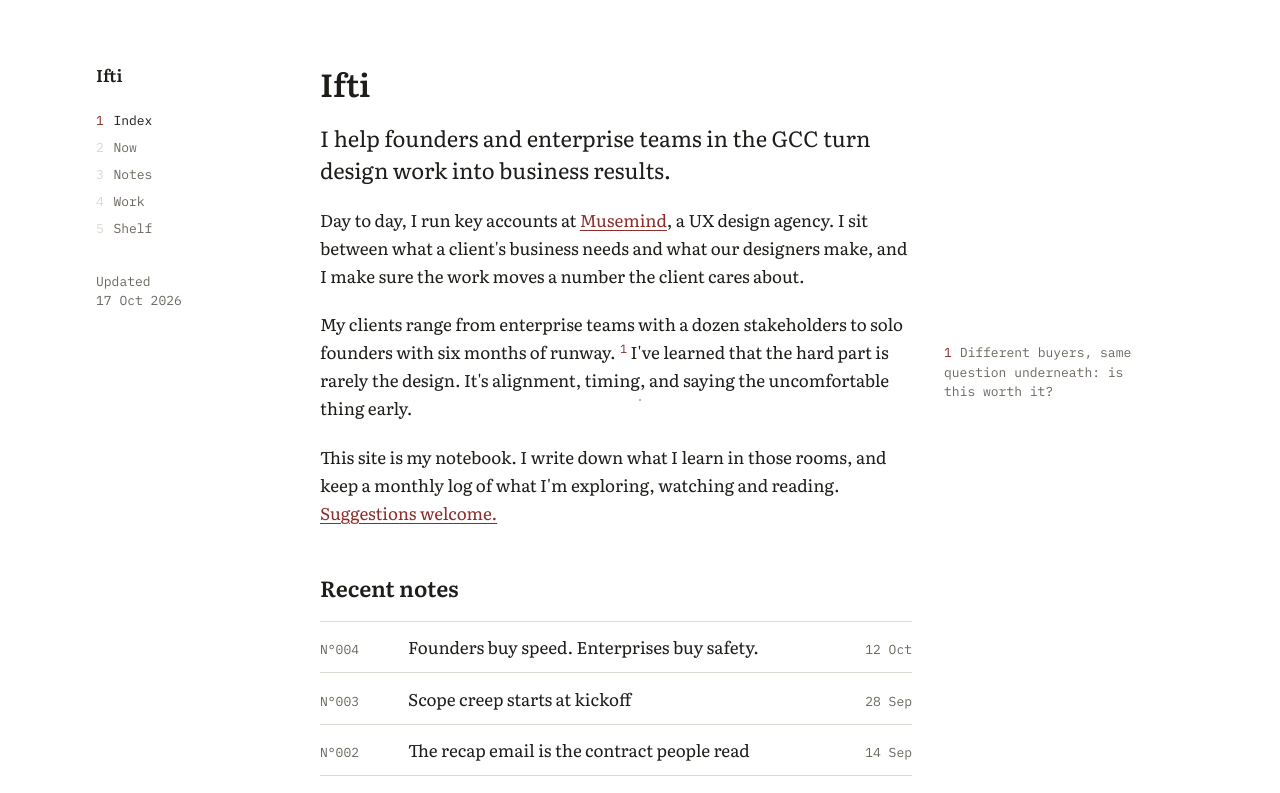
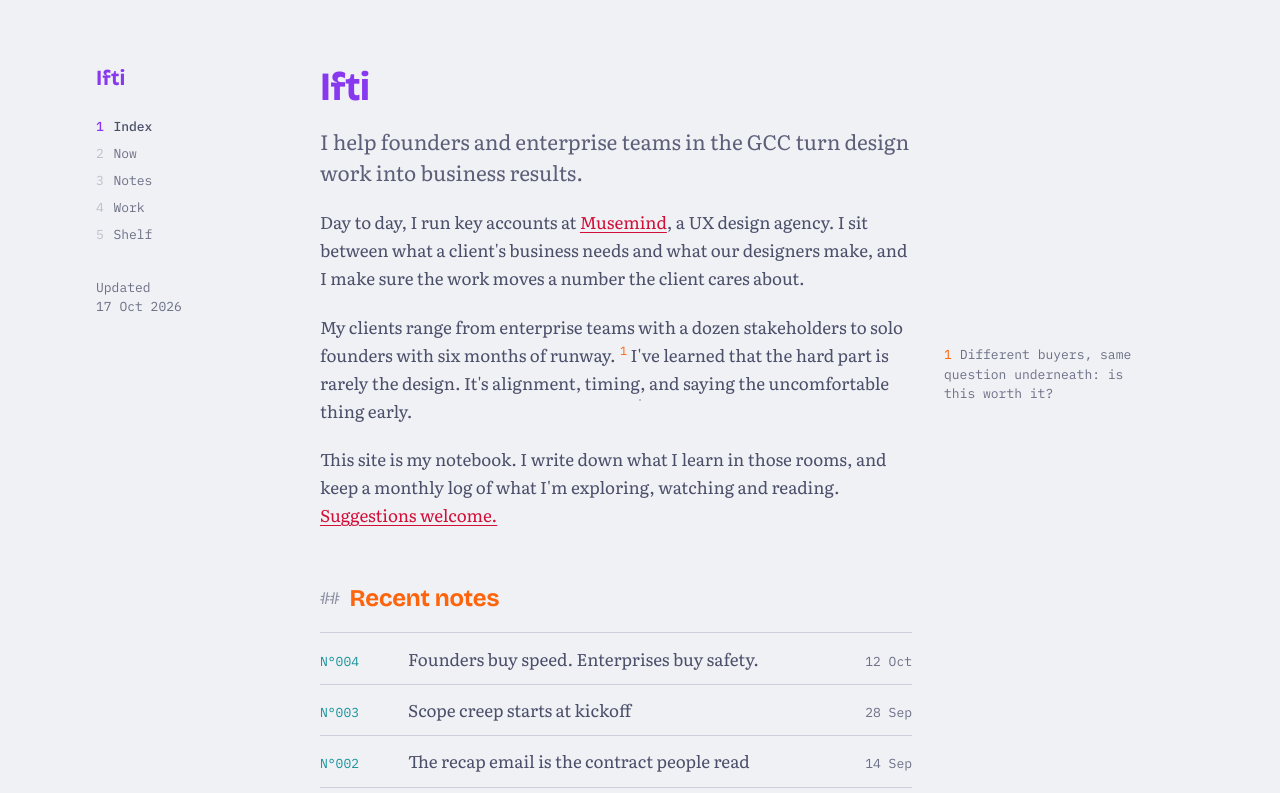
Before and after one commit to MehediIfti/Ifti, a plain HTML site: page index.html in a window 1280 px wide. Shown: the top 793 px of the page. Drawn offline with nearby package versions, Linux system fonts and the light colour scheme.

Commit message:
Switch to Catppuccin palette with clearer heading hierarchy
Latte in light mode, Mocha in dark. Headings move to Bricolage
Grotesque with their own colours; labels, links and tags each get
a distinct hue.

Co-Authored-By: Claude Opus 5.5 <noreply@anthropic.com>
Claude-Session: https://claude.ai/code/session_01KTduLY4vyYp5oYHgKGNYnA

```diff
--- a/index.html
+++ b/index.html
@@ -7,35 +7,51 @@
 <meta name="description" content="Notes on design, clients and the business between them.">
 <link rel="preconnect" href="https://fonts.googleapis.com">
 <link rel="preconnect" href="https://fonts.gstatic.com" crossorigin>
-<link rel="stylesheet" href="https://fonts.googleapis.com/css2?family=Literata:ital,opsz,wght@0,7..72,400;0,7..72,600;1,7..72,400&family=IBM+Plex+Mono:wght@400;500&display=swap">
+<link rel="stylesheet" href="https://fonts.googleapis.com/css2?family=Bricolage+Grotesque:opsz,wght@12..96,700&family=Literata:ital,opsz,wght@0,7..72,400;0,7..72,600;1,7..72,400&family=IBM+Plex+Mono:wght@400;500&display=swap">
 <style>
 html, body { margin: 0; }
 img { max-width: 100%; }
 [hidden] { display: none !important; }
-/* Layout: a pocket notebook on dot-grid paper. Narrow index rail on the left, one reading column, sidenotes in the right margin. */
+/* Layout: a pocket notebook on dot-grid paper. Narrow index rail on the left, one reading column, sidenotes in the right margin.
+   Colour: Catppuccin. Latte in light mode, Mocha in dark mode. Headings, links and labels each get their own hue, like syntax highlighting. */
 :root {
-  --paper-l: #ffffff; --paper-d: #161514;     /* paper (light / dark) */
-  --accent-l: #8c2f2b; --accent-d: #e8a19b;   /* oxblood ink (light / dark) */
-  --paper: var(--paper-l);
-  --ink: #1f1d1a;
-  --muted: #6b675f;
-  --rule: #dcd9d2;
-  --accent: var(--accent-l);
-  --mark: #fbe98a;        /* highlighter */
-  --dot: #b9b5ac;
+  /* Catppuccin Latte */
+  --base: #eff1f5; --mantle: #e6e9ef; --surface0: #ccd0da; --surface1: #bcc0cc; --overlay1: #8c8fa1;
+  --text: #4c4f69; --subtext1: #5c5f77; --subtext0: #6c6f85;
+  --mauve: #8839ef; --maroon: #d20f39; --peach: #fe640b; --teal: #179299; --green: #40a02b;
+  --yellow: #df8e1d; --pink: #ea76cb; --sky: #04a5e5; --lavender: #7287fd;
+
+  --paper: var(--base);
+  --ink: var(--text);
+  --muted: var(--subtext0);
+  --rule: var(--surface0);
+  --dot: var(--surface1);
+  --accent: var(--maroon);                  /* links */
+  --h1: var(--mauve);
+  --h2: var(--peach);
+  --label: var(--teal);
+  --mark: color-mix(in srgb, var(--yellow) 28%, transparent);
+  --display: "Bricolage Grotesque", "Segoe UI", system-ui, sans-serif;
   --serif: "Literata", Georgia, "Times New Roman", serif;
   --mono: "IBM Plex Mono", ui-monospace, "SFMono-Regular", Menlo, monospace;
-  --s-0: 0.8125rem; --s-1: 1.0625rem; --s-2: 1.375rem; --s-3: 2rem;
+  --s-0: 0.8125rem; --s-1: 1.0625rem; --s-2: 1.5rem; --s-3: 2.5rem;
 }
 @media (prefers-color-scheme: dark) {
   :root:not([data-theme="light"]) {
-    --paper: var(--paper-d); --ink: #e7e4df; --muted: #9d988f; --rule: #2e2c29;
-    --accent: var(--accent-d); --mark: #5a4f12; --dot: #3d3a36; color-scheme: dark;
+    /* Catppuccin Mocha */
+    --base: #1e1e2e; --mantle: #181825; --surface0: #313244; --surface1: #45475a; --overlay1: #7f849c;
+    --text: #cdd6f4; --subtext1: #bac2de; --subtext0: #a6adc8;
+    --mauve: #cba6f7; --maroon: #f38ba8; --peach: #fab387; --teal: #94e2d5; --green: #a6e3a1;
+    --yellow: #f9e2af; --pink: #f5c2e7; --sky: #89dceb; --lavender: #b4befe;
+    color-scheme: dark;
   }
 }
 :root[data-theme="dark"] {
-  --paper: var(--paper-d); --ink: #e7e4df; --muted: #9d988f; --rule: #2e2c29;
-  --accent: var(--accent-d); --mark: #5a4f12; --dot: #3d3a36; color-scheme: dark;
+  --base: #1e1e2e; --mantle: #181825; --surface0: #313244; --surface1: #45475a; --overlay1: #7f849c;
+  --text: #cdd6f4; --subtext1: #bac2de; --subtext0: #a6adc8;
+  --mauve: #cba6f7; --maroon: #f38ba8; --peach: #fab387; --teal: #94e2d5; --green: #a6e3a1;
+  --yellow: #f9e2af; --pink: #f5c2e7; --sky: #89dceb; --lavender: #b4befe;
+  color-scheme: dark;
 }
 
 * { box-sizing: border-box; }
@@ -64,12 +80,13 @@ a:focus-visible, button:focus-visible { outline: 2px solid var(--accent); outlin
 
 /* index rail */
 .rail { position: sticky; top: calc(env(safe-area-inset-top, 0px) + 4rem); align-self: start; font-family: var(--mono); font-size: var(--s-0); }
-.rail .name { font-family: var(--serif); font-size: var(--s-1); font-weight: 600; color: var(--ink); text-decoration: none; display: block; margin-bottom: 1.5rem; line-height: 1.3; }
+.rail .name { font-family: var(--display); font-size: 1.35rem; font-weight: 700; color: var(--h1); text-decoration: none; display: block; margin-bottom: 1.5rem; line-height: 1.3; }
 .rail ol { list-style: none; margin: 0; padding: 0; display: grid; gap: 0.35rem; }
 .rail a.nav { color: var(--muted); text-decoration: none; display: flex; gap: 0.6rem; }
-.rail a.nav kbd { font: inherit; color: var(--rule); min-width: 1ch; }
+.rail a.nav kbd { font: inherit; color: var(--surface1); min-width: 1ch; }
 .rail a.nav:hover, .rail a.nav[aria-current="page"] { color: var(--ink); }
-.rail a.nav[aria-current="page"] kbd { color: var(--accent); }
+.rail a.nav[aria-current="page"] kbd { color: var(--mauve); }
+.rail a.nav[aria-current="page"] { font-weight: 500; }
 .rail .stamp { margin-top: 2rem; color: var(--muted); line-height: 1.5; }
 
 /* reading column + margin for sidenotes */
@@ -79,43 +96,46 @@ main { min-width: 0; padding-right: 15rem; }
 .js .page + .page { margin-top: 0; padding-top: 0; border-top: 0; }
 .js .page:not(.on) { display: none; }
 
-h1, h2, h3 { font-weight: 600; line-height: 1.2; text-wrap: balance; margin: 0; }
-h1 { font-size: var(--s-3); letter-spacing: -0.01em; }
-h2 { font-size: var(--s-2); }
+h1, h2, h3 { font-family: var(--display); font-weight: 700; line-height: 1.15; text-wrap: balance; margin: 0; }
+h1 { font-size: var(--s-3); letter-spacing: -0.02em; color: var(--h1); }
+h2 { font-size: var(--s-2); letter-spacing: -0.01em; color: var(--h2); }
+h2::before { content: "## "; font-family: var(--mono); font-weight: 400; font-size: 0.7em; color: var(--overlay1); vertical-align: 0.12em; }
 h3 { font-size: var(--s-1); }
 .page > * + * { margin-top: 1.25rem; }
-.page > h2 { margin-top: 3rem; }
+.page > h2 { margin-top: 3.5rem; }
+.page > h1 + * { margin-top: 1rem; }
 p { margin: 0; }
-.lede { font-size: var(--s-2); line-height: 1.45; color: var(--ink); }
-.label { font-family: var(--mono); font-size: var(--s-0); color: var(--muted); letter-spacing: 0.04em; text-transform: uppercase; }
+.lede { font-size: 1.3rem; line-height: 1.5; color: var(--subtext1); }
+.label { font-family: var(--mono); font-size: var(--s-0); color: var(--label); letter-spacing: 0.04em; text-transform: uppercase; }
 hl, mark { background: var(--mark); color: inherit; padding: 0 0.15em; }
 
 /* sidenotes (Tufte style) */
 .page { counter-reset: sn; }
 .sn-ref { counter-increment: sn; }
-.sn-ref::after { content: counter(sn); font-family: var(--mono); font-size: 0.7em; vertical-align: super; color: var(--accent); margin-left: 1px; }
+.sn-ref::after { content: counter(sn); font-family: var(--mono); font-size: 0.7em; vertical-align: super; color: var(--peach); margin-left: 1px; }
 .sn {
   float: right; clear: right; width: 13rem; margin-right: -15rem; margin-top: 0.3rem;
   font-family: var(--mono); font-size: var(--s-0); line-height: 1.5; color: var(--muted);
 }
-.sn::before { content: counter(sn) " "; color: var(--accent); }
+.sn::before { content: counter(sn) " "; color: var(--peach); }
 
 /* lists */
 .entries { list-style: none; padding: 0; margin-inline: 0; margin-bottom: 0; border-top: 1px solid var(--rule); }
 .entries li { border-bottom: 1px solid var(--rule); }
 .entries a { display: grid; grid-template-columns: 4.5rem minmax(0, 1fr) auto; gap: 1rem; align-items: baseline; padding: 0.7rem 0; text-decoration: none; color: var(--ink); }
 .entries a:hover .t { color: var(--accent); }
+.entries .no.no { color: var(--label); }
 .entries .no, .entries .d { font-family: var(--mono); font-size: var(--s-0); color: var(--muted); font-variant-numeric: tabular-nums; }
 
 dl.facts { display: grid; grid-template-columns: 7rem minmax(0, 1fr); gap: 0.75rem 1.25rem; margin-inline: 0; margin-bottom: 0; }
-dl.facts dt { font-family: var(--mono); font-size: var(--s-0); color: var(--muted); padding-top: 0.25rem; text-transform: uppercase; letter-spacing: 0.04em; }
+dl.facts dt { font-family: var(--mono); font-size: var(--s-0); color: var(--label); padding-top: 0.25rem; text-transform: uppercase; letter-spacing: 0.04em; }
 dl.facts dd { margin: 0; }
 
 ul.plain { margin-inline: 0; margin-bottom: 0; padding-left: 1.1rem; display: grid; gap: 0.6rem; }
 ul.plain li::marker { color: var(--muted); }
 
 .shelf { list-style: none; padding: 0; margin-inline: 0; margin-bottom: 0; display: grid; gap: 1.1rem; }
-.shelf b { font-weight: 600; }
+.shelf b { font-weight: 600; color: var(--subtext1); }
 .shelf .by { color: var(--muted); }
 .shelf p { color: var(--muted); font-size: 0.95em; margin-top: 0.15rem; }
 
@@ -133,16 +153,18 @@ footer.colophon { grid-column: 2; max-width: 37rem; margin-top: 4rem; padding-to
 .page > h2 + .sub { margin-top: 0.35rem; }
 .log { list-style: none; padding: 0; margin-inline: 0; margin-bottom: 0; border-top: 1px solid var(--rule); }
 .log li { display: flex; flex-wrap: wrap; align-items: baseline; gap: 0.3rem 0.75rem; padding: 0.7rem 0; border-bottom: 1px solid var(--rule); }
-.log .t { font-weight: 600; flex: 1 1 14rem; min-width: 0; }
+.log .t { font-weight: 600; color: var(--subtext1); flex: 1 1 14rem; min-width: 0; }
 .log .by { font-weight: 400; color: var(--muted); }
-.log .tag { font-family: var(--mono); font-size: 0.6875rem; text-transform: uppercase; letter-spacing: 0.05em; color: var(--accent); border: 1px solid color-mix(in srgb, var(--accent) 35%, transparent); border-radius: 3px; padding: 0 0.4rem; }
+.log .tag { --c: var(--lavender); font-family: var(--mono); font-size: 0.6875rem; text-transform: uppercase; letter-spacing: 0.05em; color: var(--c); background: color-mix(in srgb, var(--c) 12%, transparent); border-radius: 3px; padding: 0.05rem 0.45rem; }
+.tag.t-ai { --c: var(--mauve); } .tag.t-design { --c: var(--pink); } .tag.t-anime { --c: var(--peach); }
+.tag.t-series { --c: var(--green); } .tag.t-film { --c: var(--sky); } .tag.t-book { --c: var(--yellow); } .tag.t-tool { --c: var(--teal); }
 .log .st { font-family: var(--mono); font-size: var(--s-0); color: var(--muted); min-width: 9rem; text-align: right; }
 .log p { flex-basis: 100%; color: var(--muted); font-size: 0.95em; }
 .suggest { display: grid; gap: 1rem; padding: 1.25rem; border: 1px dashed color-mix(in srgb, var(--accent) 45%, var(--rule)); border-radius: 6px; background: var(--paper); }
 .kinds { display: flex; flex-wrap: wrap; gap: 0.4rem; }
 .kinds input { position: absolute; opacity: 0; pointer-events: none; }
 .kinds span { display: inline-block; font-family: var(--mono); font-size: var(--s-0); padding: 0.25rem 0.7rem; border: 1px solid var(--rule); border-radius: 999px; color: var(--muted); cursor: pointer; }
-.kinds input:checked + span { color: var(--paper); background: var(--accent); border-color: var(--accent); }
+.kinds input:checked + span { color: var(--base); background: var(--mauve); border-color: var(--mauve); }
 .kinds input:focus-visible + span { outline: 2px solid var(--accent); outline-offset: 2px; }
 .field { display: grid; gap: 0.3rem; }
 .field > span { font-family: var(--mono); font-size: var(--s-0); color: var(--muted); }
@@ -151,7 +173,7 @@ footer.colophon { grid-column: 2; max-width: 37rem; margin-top: 4rem; padding-to
 .field input:focus, .field textarea:focus { outline: none; border-color: var(--accent); box-shadow: 0 0 0 2px color-mix(in srgb, var(--accent) 20%, transparent); }
 .field textarea { resize: vertical; }
 .actions { display: flex; flex-wrap: wrap; align-items: center; gap: 0.75rem; }
-.btn { font-family: var(--mono); font-size: var(--s-0); color: var(--paper); background: var(--accent); border: 0; border-radius: 4px; padding: 0.55rem 1rem; cursor: pointer; }
+.btn { font-family: var(--mono); font-size: var(--s-0); color: var(--base); background: var(--mauve); border: 0; border-radius: 4px; padding: 0.55rem 1rem; cursor: pointer; }
 .btn:hover { filter: brightness(1.1); }
 .btn:disabled { opacity: 0.6; cursor: default; }
 .status { font-family: var(--mono); font-size: var(--s-0); color: var(--muted); }
@@ -237,23 +259,23 @@ footer.colophon { grid-column: 2; max-width: 37rem; margin-top: 4rem; padding-to
       <h2>Exploring</h2>
       <p class="sub">Tools and ideas I'm trying out, mostly AI.</p>
       <ul class="log">
-        <li><span class="t">Claude Code</span><span class="tag">AI</span><p>Built this site with it, by talking through what I wanted.</p></li>
-        <li><span class="t">Figma AI</span><span class="tag">Design</span><p>Seeing where it speeds up early concepts and where it gets in the way.</p></li>
-        <li><span class="t">Meeting recorders</span><span class="tag">AI</span><p>Testing whether AI call notes are good enough to replace my own.</p></li>
+        <li><span class="t">Claude Code</span><span class="tag t-ai">AI</span><p>Built this site with it, by talking through what I wanted.</p></li>
+        <li><span class="t">Figma AI</span><span class="tag t-design">Design</span><p>Seeing where it speeds up early concepts and where it gets in the way.</p></li>
+        <li><span class="t">Meeting recorders</span><span class="tag t-ai">AI</span><p>Testing whether AI call notes are good enough to replace my own.</p></li>
       </ul>
 
       <h2>Watching</h2>
       <p class="sub">Series, films and anime currently on my screen.</p>
       <ul class="log">
-        <li><span class="t">Frieren: Beyond Journey's End</span><span class="tag">Anime</span><span class="st">S2 · watching</span></li>
-        <li><span class="t">Severance</span><span class="tag">Series</span><span class="st">S2 · finished</span></li>
-        <li><span class="t">Vinland Saga</span><span class="tag">Anime</span><span class="st">up next</span></li>
+        <li><span class="t">Frieren: Beyond Journey's End</span><span class="tag t-anime">Anime</span><span class="st">S2 · watching</span></li>
+        <li><span class="t">Severance</span><span class="tag t-series">Series</span><span class="st">S2 · finished</span></li>
+        <li><span class="t">Vinland Saga</span><span class="tag t-anime">Anime</span><span class="st">up next</span></li>
       </ul>
 
       <h2>Reading</h2>
       <ul class="log">
-        <li><span class="t">High Output Management <span class="by">· Andrew Grove</span></span><span class="tag">Book</span><span class="st">reading · 2nd time</span></li>
-        <li><span class="t">The Mom Test <span class="by">· Rob Fitzpatrick</span></span><span class="tag">Book</span><span class="st">up next</span></li>
+        <li><span class="t">High Output Management <span class="by">· Andrew Grove</span></span><span class="tag t-book">Book</span><span class="st">reading · 2nd time</span></li>
+        <li><span class="t">The Mom Test <span class="by">· Rob Fitzpatrick</span></span><span class="tag t-book">Book</span><span class="st">up next</span></li>
       </ul>
       <p><a class="back" href="#shelf">Books that stuck → Shelf</a></p>
 
```
